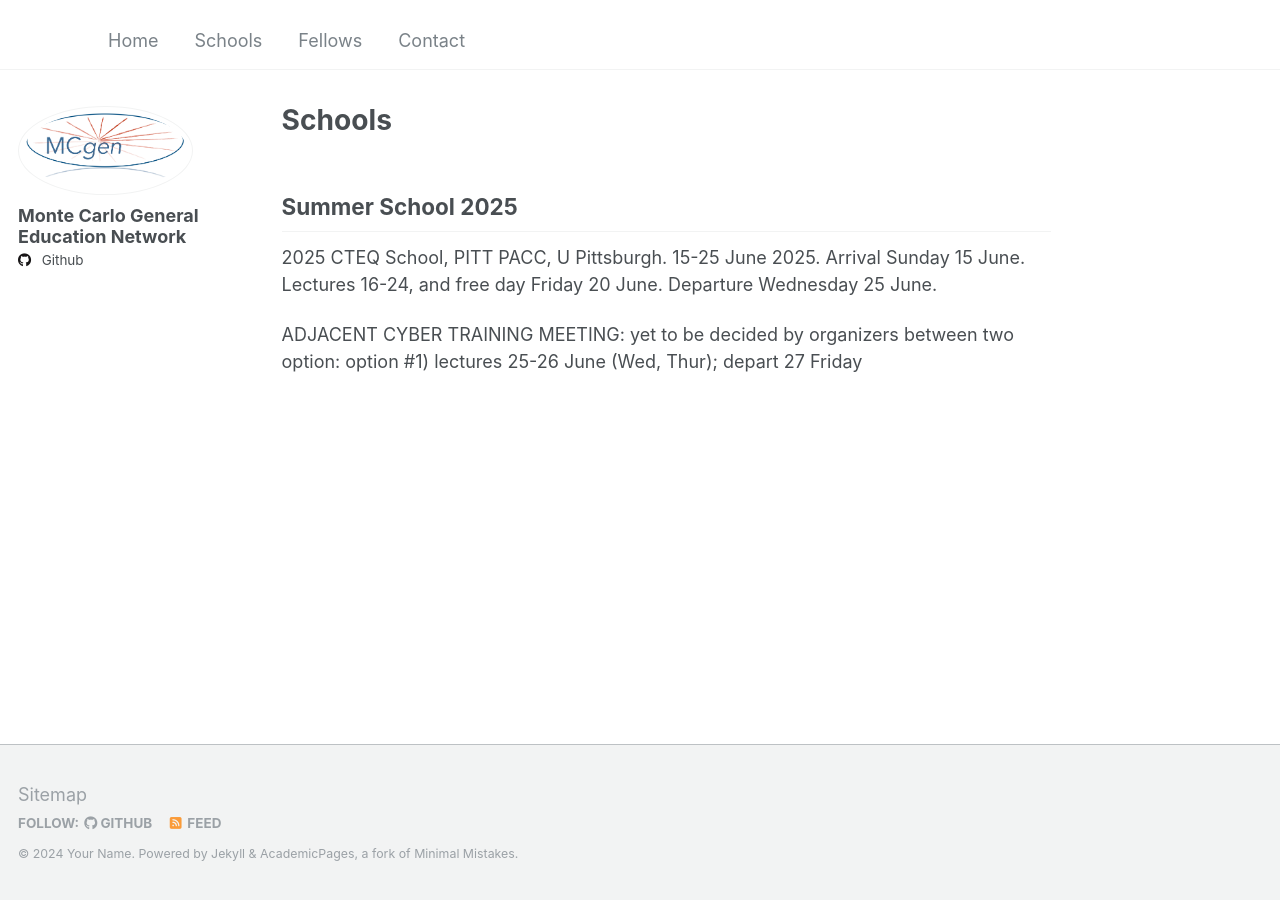
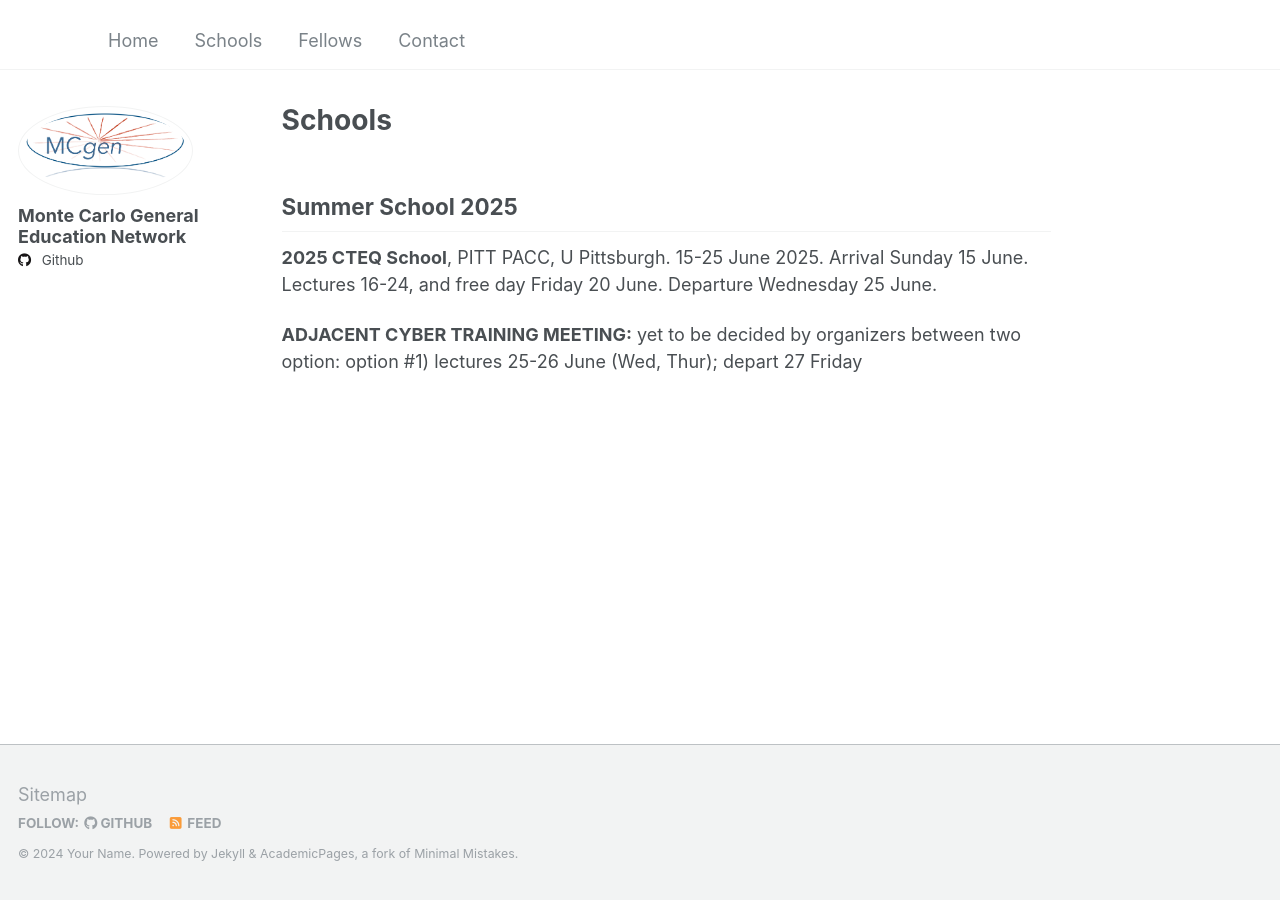
Before and after one commit to MCGenEdNet/MCGenEdNet.github.io, a Jekyll site: the page built from _pages/cv.md, in a window 1280 px wide. Built offline with Jekyll 4.4.1, drawn with Linux system fonts in a browser that asks for light colours.

Commit message:
Update cv.md

```diff
--- a/_pages/cv.md
+++ b/_pages/cv.md
@@ -9,10 +9,10 @@ redirect_from:
 
 ## Summer School 2025
 
-2025 CTEQ School, PITT PACC, U Pittsburgh. 15-25 June 2025.
+**2025 CTEQ School**, PITT PACC, U Pittsburgh. 15-25 June 2025.
 Arrival Sunday 15 June. Lectures 16-24, and free day Friday 20 June.
 Departure Wednesday 25 June.
 
-ADJACENT CYBER TRAINING MEETING:
+**ADJACENT CYBER TRAINING MEETING:**
 yet to be decided by organizers between two option:
 option #1) lectures 25-26 June (Wed, Thur); depart  27 Friday
```
